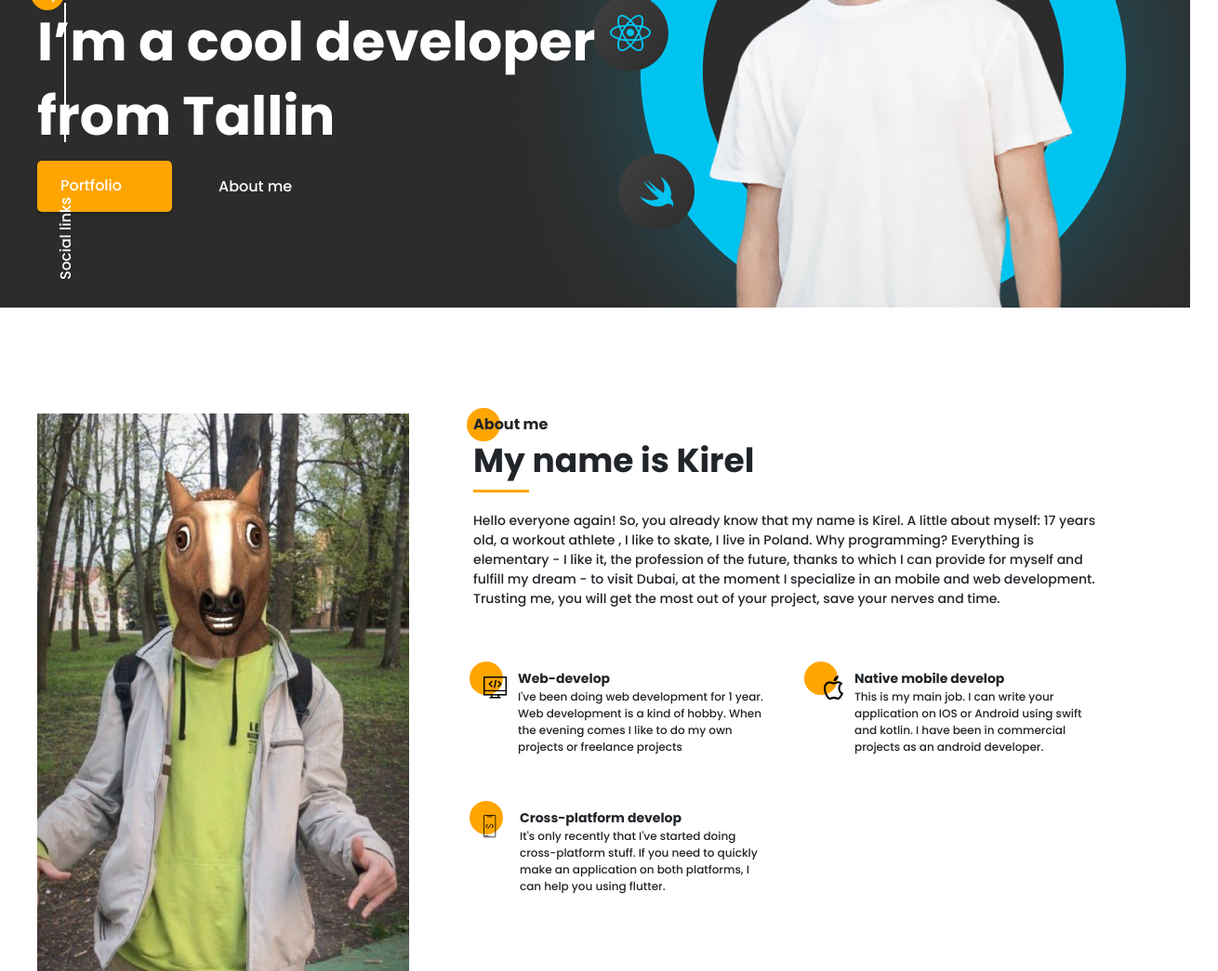
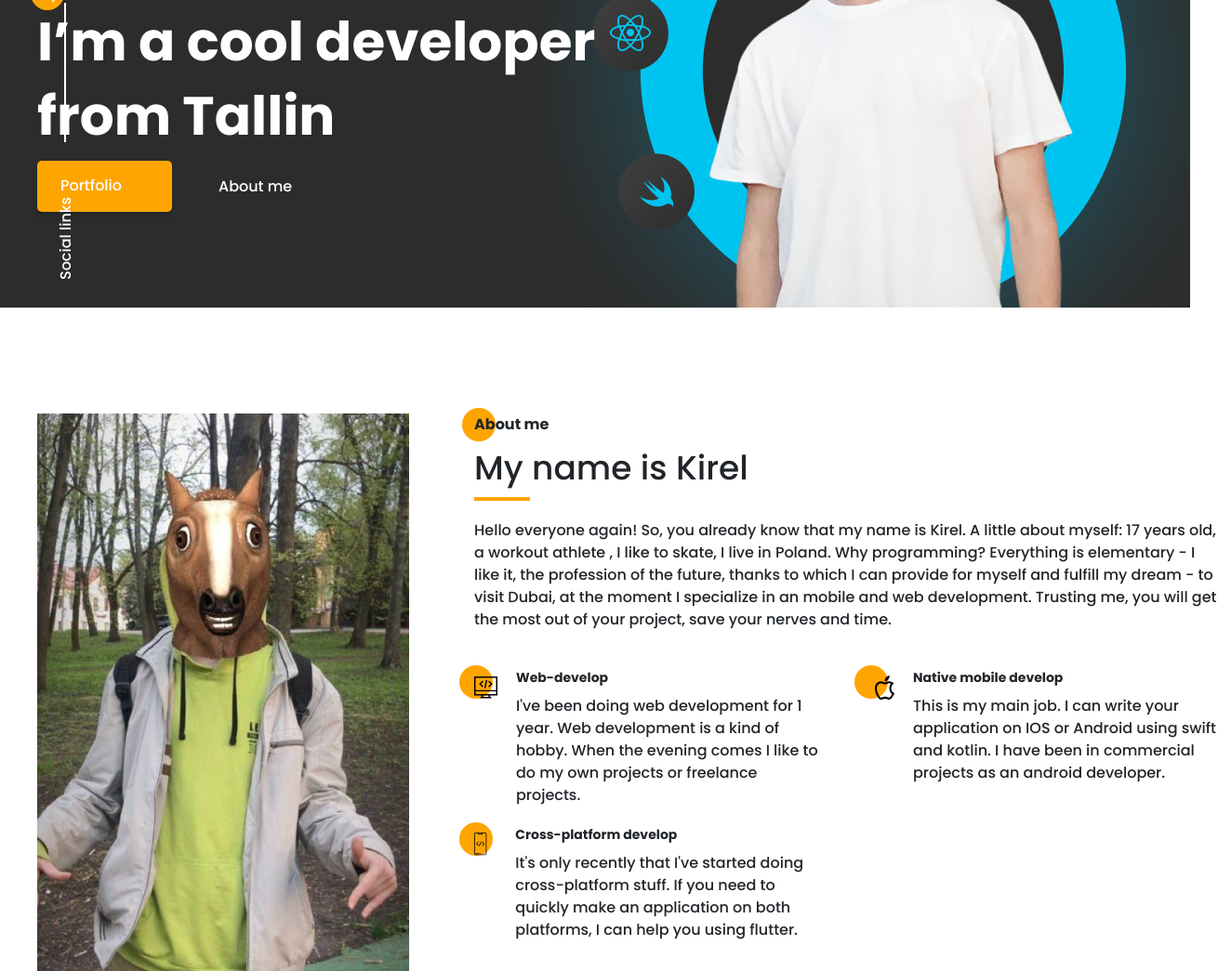
Before and after one commit to larkes-cyber/Portfolio, a website: page src/index.html in a window 1280 px wide. Shown: the part 469-1514 px from the top of the page at 93% size, 1310 px wide, since content can reach past the window. Drawn offline with nearby package versions, Linux system fonts and the light colour scheme; files that its build step writes are made by us from their sources; files whose address does not match are found by name.

Commit message:
remake about me part

```diff
--- a/src/index.html
+++ b/src/index.html
@@ -68,6 +68,7 @@
             </div>
         </div>
 
+
         <div class="container">
             <div class="title title_fz16 promo__subtitle">
                 My name is Kirel Andrie
@@ -80,51 +81,43 @@
         </div>
     </section>
 
-    <section class="about_me">
+    <section class="about">
         <div class="container">
-            <div class="about_me__block">
-                <img src="../img/main_photo.png" alt="" class="about_me__picture">
-                <div class="about_me__info">
-                    <div class="about_me__title_wrap">
-                        <div class="title title_fz16 title_bold about_me__title"> About me </div>
-                        <div class="title title_fz36 title_bold about_me__name"> My name is Kirel </div>
-                        <div class="about_me__divider"></div>
-                    </div>
-                    <div class="about_me__hobby_wrapper">
-                        <div class="about_me__info_text">
-                            Hello everyone again! So, you already know that my name is Kirel. A little about myself: 17 years old, a workout athlete , I like to skate, I live in Poland. Why programming? Everything is elementary - I like it, the profession of the future, thanks to which I can provide for myself and fulfill my dream - to visit Dubai, at the moment I specialize in an mobile and web development.  Trusting me, you will get the most out of your project, save your nerves and time.
-                        </div>
-
-                        <div class="about_me__info_block" id="first">
-                            <div class="about_me__info_block__position_icon">
+            <div class="about__wrapper">
+                <img src="../img/main_photo.png" alt="">
+                <div class="about__content">
+                    <h4 class="title title_fz16 about__title">About me</h4>
+                    <div class="title title_fz36 about__subtitle">My name is Kirel</div>
+                    <div class="about__divider"></div>
+                    <div class="about__text">Hello everyone again! So, you already know that my name is Kirel. A little about myself: 17 years old, a workout athlete , I like to skate, I live in Poland. Why programming? Everything is elementary - I like it, the profession of the future, thanks to which I can provide for myself and fulfill my dream - to visit Dubai, at the moment I specialize in an mobile and web development.  Trusting me, you will get the most out of your project, save your nerves and time.  </div>
+                    <div class="about__skills">
+                        <div class="about__skills_item">
+                            <div class="about__skills_item_icon">
                                 <img src="../icons/about_me/web_development.svg" alt="">
                             </div>
-                            <div class="about_me__info_block__wrapper">
-                                <div class="title title_fz14 title_bold">Web-develop</div>
-                                <div class="title title_fz12">I've been doing web development for 1 year. Web development is a kind of hobby. When the evening comes I like to do my own projects or freelance projects</div>
+                            <div class="about__skills_item_text">
+                                <h4 class="title title_fz14 about__item_title">Web-develop</h4>
+                                <div class="about__item_text">I've been doing web development for 1 year. Web development is a kind of hobby. When the evening comes I like to do my own projects or freelance projects.</div>
                             </div>
                         </div>
-
-                        <div class="about_me__info_block" id="second">
-                            <div class="about_me__info_block__position_icon">
+                        <div class="about__skills_item">
+                            <div class="about__skills_item_icon">
                                 <img src="../icons/about_me/native.svg" alt="">
                             </div>
-                            <div class="about_me__info_block__wrapper">
-                                <div class="title title_fz14 title_bold">Native mobile develop</div>
-                                <div class="title title_fz12">This is my main job. I can write your application on IOS or Android using swift and kotlin. I have been in commercial projects as an android developer.</div>
+                            <div class="about__skills_item_text">
+                                <h4 class="title title_fz14 about__item_title">Native mobile develop</h4>
+                                <div class="about__item_text">This is my main job. I can write your application on IOS or Android using swift and kotlin. I have been in commercial projects as an android developer.</div>
                             </div>
                         </div>
-
-                        <div class="about_me__info_block" id="third">
-                            <div style="margin-right: 13px;" class="about_me__info_block__position_icon">
+                        <div class="about__skills_item">
+                            <div class="about__skills_item_icon">
                                 <img src="../icons/about_me/mobile_dev.svg" alt="">
                             </div>
-                            <div class="about_me__info_block__wrapper">
-                                <div class="title title_fz14 title_bold">Cross-platform develop</div>
-                                <div class="title title_fz12">It's only recently that I've started doing cross-platform stuff. If you need to quickly make an application on both platforms, I can help you using flutter.</div>
+                            <div style="margin-left: 7px;" class="about__skills_item_text">
+                                <h4 class="title title_fz14 about__item_title">Cross-platform develop</h4>
+                                <div class="about__item_text">It's only recently that I've started doing cross-platform stuff. If you need to quickly make an application on both platforms, I can help you using flutter.</div>
                             </div>
                         </div>
-
                     </div>
                 </div>
             </div>
--- a/src/sass/blocks/_about_me.scss
+++ b/src/sass/blocks/_about_me.scss
@@ -1,83 +1,65 @@
-.about_me{
-    background: $main_color_theme;
-
-    &__block{
-        padding-top: 114px;
-        display: flex;
-        flex-direction: row;
-        justify-content: space-between;
+.about{
+    padding-top: 114px;
+    &__wrapper{
+        display: grid;
+        grid-template-columns: 400px 800px;
+        grid-template-rows:  minmax(245px, auto) minmax(255px, auto);
+        gap: 70px;
+        img{
+        grid-column: 1/2;
+        grid-row: 1/3;
+        }
     }
-
-    &__info{
-        margin-left: 69px;
-        width: 100%;
-        height: 125px;
-        &_text{
-            font-family: 'Poppins';
-            font-weight: 500;
-            font-size: 14px;
-            grid-area: text;
-        }
-        &_block{
-            display: flex;
-            flex-direction: row;
-            margin-left: 11px;
-            &__position_icon{
-                img{
-                    max-width: 28px;
-                }
-                margin-top: 7px;
-                position: relative;
-                @include before_circle;
-                z-index: 2;
-                &:before{
-                    top: -15px;
-                    left: -15px;
-                }
-            }
-            &__wrapper{
-                margin-left:12px;
-                display: flex;
-                flex-direction: column;
-            }
-        }
-        #first{
-           grid-area: web;
-        }
-        #second{
-            grid-area: native;
-        }
-        #third{
-            margin-top: -20px;
-            grid-area: cross;
+    &__content{
+        grid-column: 2/3;
+        grid-row: 1/3;
+    }
+    &__title{
+        position: relative;
+        z-index: 2;
+        @include before_circle;
+        &:before{
+            left: -13px;
         }
     }
     &__divider{
+        width: 60px;
+        height: 4px;
+        background-color: $first_main_color;
         margin-top: 4px;
         margin-bottom: 20px;
-        width: 60px;
-        height: 3px;
-        background: $first_main_color;
     }
-
-    &__title{
-        position: relative;
-        @include before_circle;
-        z-index: 2;
-    }
-
-    &__hobby_wrapper{
-
+    &__skills{
+        margin-top: 40px;
+        width: 100%;
         display: grid;
-        grid-template-columns: repeat(2, minmax(260px,320px));
-        grid-template-rows:repeat(3, minmax(100px,130px));
-        gap: 40px;
-        grid-template-areas:
-        "text text"
-        "web native"
-        "cross null"
-        ;
-
-
+        grid-template-columns: repeat(2, 1fr);
+        grid-template-rows: repeat(2,minmax(116px, auto));
+        row-gap: 20px;
+        column-gap: 50px;
+        grid-auto-rows: 1fr;
+        &_item{
+            display: grid;
+            grid-template-columns: 1fr repeat(4,4fr);
+            grid-template-rows: 1fr;
+            row-gap: 6px;
+            column-gap: 20px;
+            &_icon{
+                grid-column: 1/2;
+                grid-row: 1/2;
+                margin-top: 8px;
+                position: relative;
+                z-index: 2;
+                @include before_circle;
+                &:before{
+                    left: -16px;
+                    top: -11px;
+                }
+            }
+            &_text{
+                grid-column: 2/6;
+                grid-row: 1/2
+            }
+        }
     }
 }
--- a/src/sass/blocks/_menu.scss
+++ b/src/sass/blocks/_menu.scss
@@ -28,8 +28,8 @@
 
 .menu{
     z-index: 5;
-    position: absolute;
-    visibility: visible;
+    position: fixed;
+
     top: 0;
     left: 0;
     bottom: 0;
```
Also changed, not shown: dist/css/style.min.css, dist/icons/about_me/design.svg (added), dist/icons/about_me/web_development.svg, dist/index.html.
